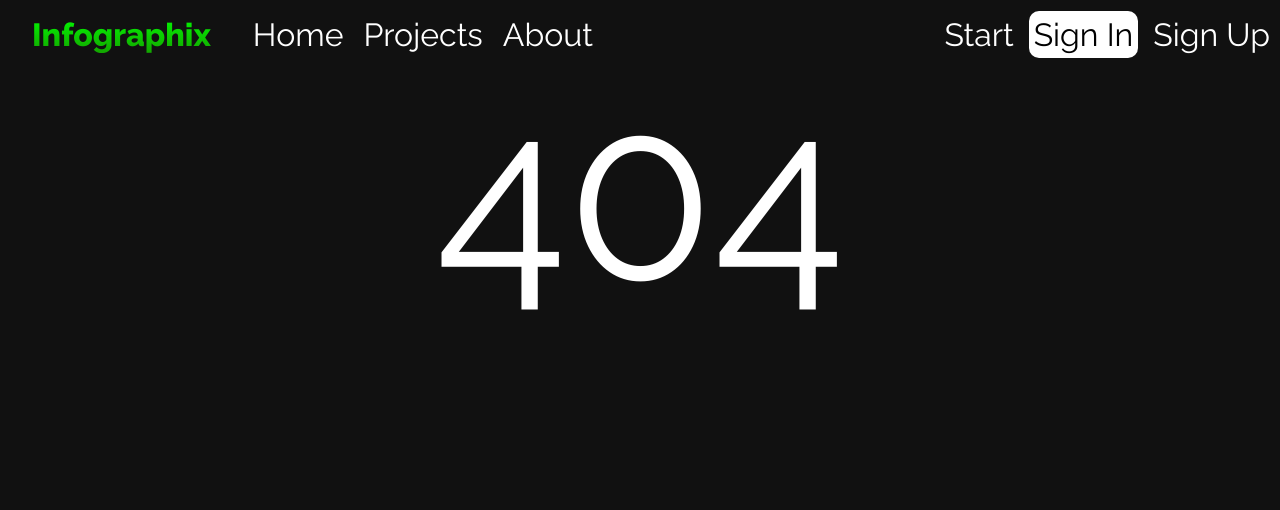
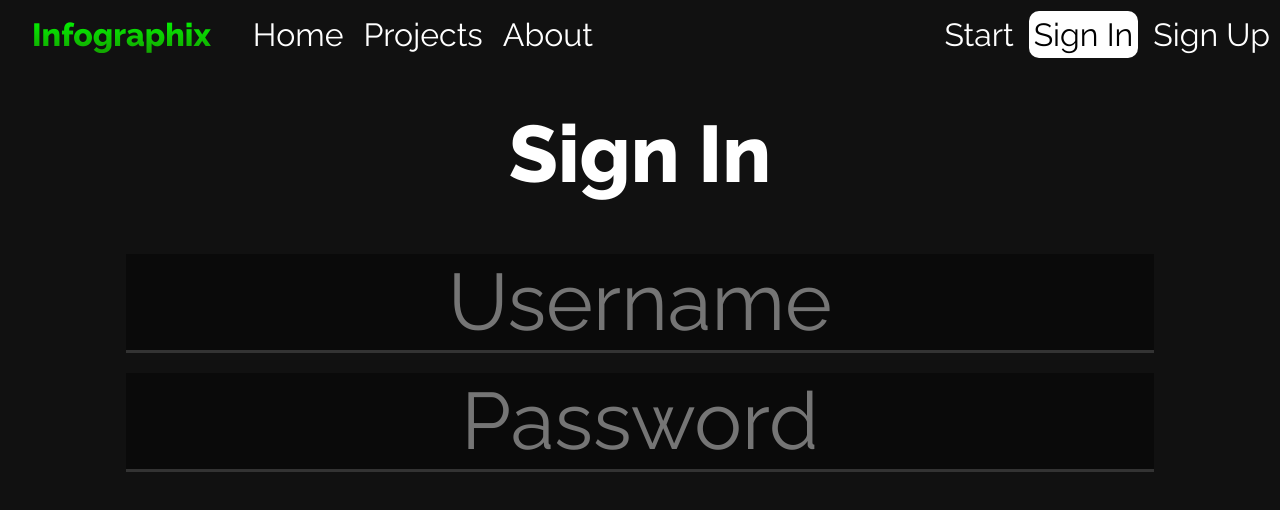
Before and after one commit to Crunchitect/Infographix, a Vue app: page /sign-in in a window 1280 px wide. Before the commit this address had no page. Shown: the top 510 px of the page. Built offline with nearby package versions, Linux system fonts and the light colour scheme.

Commit message:
netlify config and a hollowed sign in
ye

```diff
--- a/src/assets/main.css
+++ b/src/assets/main.css
@@ -33,7 +33,7 @@ a.router-link-exact-active {
   animation: glitch 1s linear infinite;
 }
 
-@keyframes glitch{
+@keyframes glitch {
   2%,64%{
     transform: translate(2px,0) skew(0deg);
   }
@@ -46,19 +46,19 @@ a.router-link-exact-active {
 }
 
 .glitch:before,
-.glitch:after{
+.glitch:after {
   content: attr(title);
   position: absolute;
   left: 0;
 }
 
-.glitch:before{
+.glitch:before {
   animation: glitchTop 1s linear infinite;
   clip-path: polygon(0 0, 100% 0, 100% 33%, 0 33%);
   -webkit-clip-path: polygon(0 0, 100% 0, 100% 33%, 0 33%);
 }
 
-@keyframes glitchTop{
+@keyframes glitchTop {
   2%,64%{
     transform: translate(2px,-2px);
   }
@@ -70,13 +70,13 @@ a.router-link-exact-active {
   }
 }
 
-.glitch:after{
+.glitch:after {
   animation: glitchBotom 1.5s linear infinite;
   clip-path: polygon(0 67%, 100% 67%, 100% 100%, 0 100%);
   -webkit-clip-path: polygon(0 67%, 100% 67%, 100% 100%, 0 100%);
 }
 
-@keyframes glitchBotom{
+@keyframes glitchBotom {
   2%,64%{
     transform: translate(-2px,0);
   }
@@ -101,3 +101,14 @@ a.router-link-exact-active {
   border-radius: 10px;
   background-color: #333;
 }
+
+input {
+  border: none;
+  border-bottom: 3px solid #333;
+  background-color: #0a0a0a;
+  box-shadow: none;
+  -webkit-appearance: none;
+  -moz-appearance: none;
+  appearance: none;
+  color: white;
+}
--- a/src/router/index.ts
+++ b/src/router/index.ts
@@ -9,6 +9,11 @@ const router = createRouter({
       component: () => import('../views/Home.vue')
     },
     {
+      path: '/sign-in',
+      name: 'sign-in',
+      component: () => import('../views/SignIn.vue')
+    },
+    {
       path: '/:catchAll(.*)',
       name: 'NotFound',
       component: () => import('../views/NotFound.vue')
--- a/src/views/Home.vue
+++ b/src/views/Home.vue
@@ -27,8 +27,8 @@
     <Card heading="Build Fast with AI" icon="magic-wand-sparkles" rev="true">
         <p>Just type a thought out to reality!</p>
     </Card>
-    <Card heading="Easy Importing/Exporting" icon="arrow-up-from-bracket" rev="true">
-        <p>Export to Powerpoint, OBJ, Image file and more! You name it!</p>
+    <Card heading="Easy Import&shy;Export" icon="arrow-up-from-bracket" rev="true">
+        <p>Export to Powerpoint, OBJ, Image file and more!</p>
     </Card>
 </template>
 
--- /dev/null
+++ b/src/views/SignIn.vue
@@ -0,0 +1,40 @@
+<template>
+    <div>
+        <h1>Sign In</h1>
+        <form>
+            <input type="text" placeholder="Username" pattern="[A-Za-z0-9_\-]{3,}">
+            <div class="padding"></div>
+            <input type="password" placeholder="Password" pattern="[A-Za-z0-9_\-]{3,}">
+        </form>
+    </div>
+</template>
+
+<script lang="ts">
+export default {
+    data() {
+
+    }
+}
+</script>
+
+<style scoped>
+    div {
+        display: flex;
+        flex-flow: column nowrap;
+        justify-content: center;
+        align-items: center;
+    }
+
+    h1, input {
+        text-align: center;
+        font-size: 5rem;
+    }
+
+    .padding {
+        padding: 10px;
+    }
+
+    input {
+        width: 80vw;
+    }
+</style>
```
Also changed, not shown: 1 other file (tests, documents, lock files or other folders).
